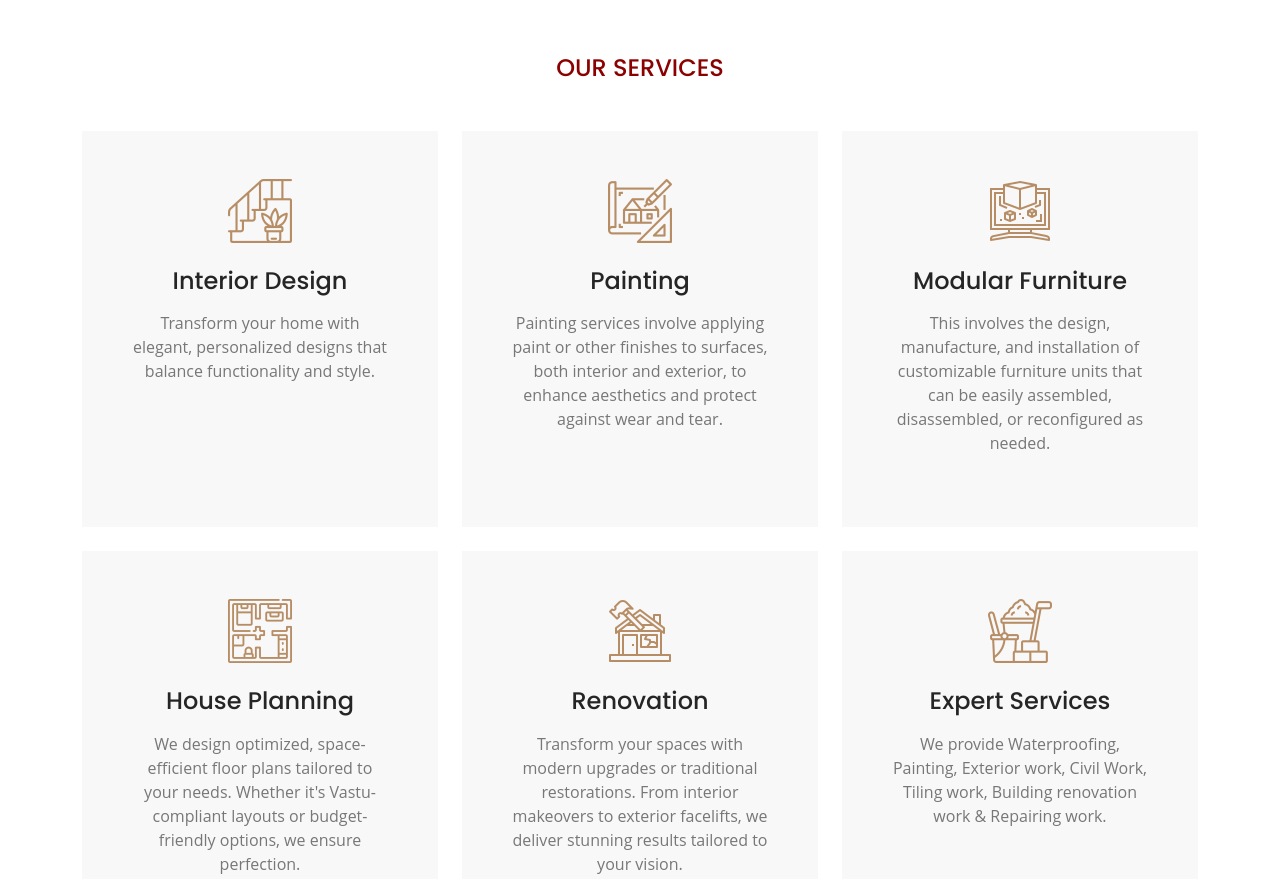
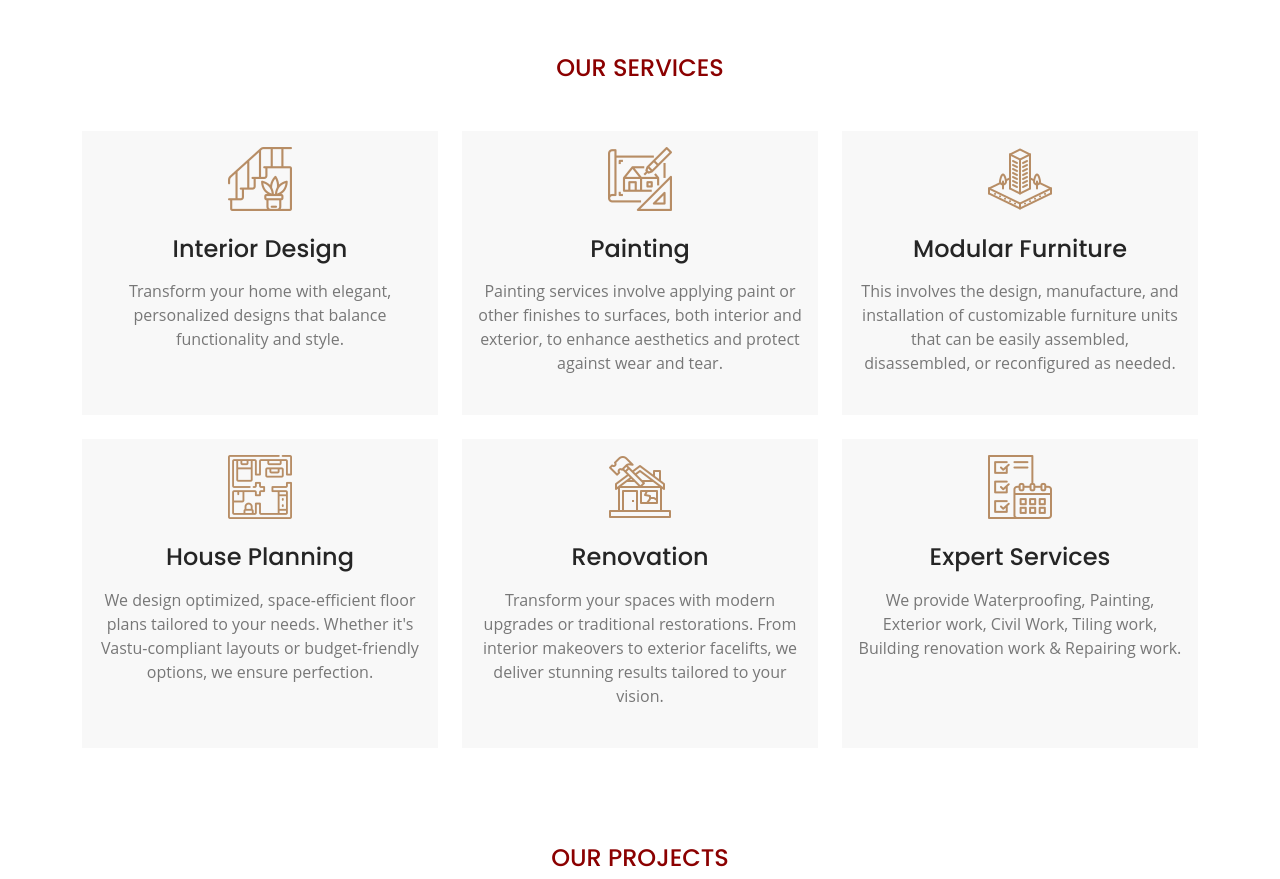
Before and after one commit to ShubhangiBagwe/newMRDesign, a plain HTML site: page frontend/index.html in a window 1280 px wide. Shown: the part 1420-2299 px from the top of the page. Drawn offline with nearby package versions, Linux system fonts and the light colour scheme; some packages are replaced by stand-ins of ours; a script that the page names is missing.

Commit message:
done about title change

```diff
--- a/frontend/index.html
+++ b/frontend/index.html
@@ -126,7 +126,7 @@
                 </div>
                 <div class="col-lg-6 wow fadeIn" data-wow-delay="0.5s">
                     <!-- <h4 class="section-title">About Us</h4> -->
-                    <h4 class="display-5 mb-4">A Creative Architecture Agency For Your Dream Home</h4>
+                    <h4 class="display-5 mb-4">A Creative And Unique Interior Design Team For Your Dream Home</h4>
                     <p><b class="text-primary">M R DESIGN STUDIO </b>was founded to offer total turnkey solutions for all
                         kinds of interiors. We have an experienced team of
                         designers to handle all the aspects of designing and a team of qualified engineers
@@ -153,7 +153,7 @@
                 <div class="col-lg-4 col-md-6 wow fadeInUp" data-wow-delay="0.1s">
                     <div class="service-item d-flex position-relative text-center h-100">
                         <img class="bg-img" src="img/service-4.jpg" alt="">
-                        <div class="service-text p-5">
+                        <div class="service-text p-3">
                             <img class="mb-4" src="img/icons/icon-8.png" alt="Icon">
                             <h4 class="mb-3">Interior Design</h4>
                             <p class="mb-4">Transform your home with elegant, personalized designs that balance
@@ -164,7 +164,7 @@
                 <div class="col-lg-4 col-md-6 wow fadeInUp" data-wow-delay="0.1s">
                     <div class="service-item d-flex position-relative text-center h-100">
                         <img class="bg-img" src="img/service-1.jpg" alt="">
-                        <div class="service-text p-5">
+                        <div class="service-text p-3">
                             <img class="mb-4" src="img/icons/icon-5.png" alt="Icon">
                             <h3 class="mb-3">Painting</h3>
                             <p class="mb-4">Painting services involve applying paint or other finishes to surfaces, both interior and exterior, to enhance aesthetics and protect against wear and tear.</p>
@@ -174,8 +174,8 @@
                 <div class="col-lg-4 col-md-6 wow fadeInUp" data-wow-delay="0.3s">
                     <div class="service-item d-flex position-relative text-center h-100">
                         <img class="bg-img" src="img/service-2.jpg" alt="">
-                        <div class="service-text p-5">
-                            <img class="mb-4" src="img/icons/icon-6.png" alt="Icon">
+                        <div class="service-text p-3">
+                            <img class="mb-4" src="img/icons/icon-1.png" alt="Icon">
                             <h3 class="mb-3">Modular Furniture</h3>
                             <p class="mb-4">This involves the design, manufacture, and installation of customizable furniture units that can be easily assembled, disassembled, or reconfigured as needed.</p>
                         </div>
@@ -184,7 +184,7 @@
                 <div class="col-lg-4 col-md-6 wow fadeInUp" data-wow-delay="0.5s">
                     <div class="service-item d-flex position-relative text-center h-100">
                         <img class="bg-img" src="img/service-3.jpg" alt="">
-                        <div class="service-text p-5">
+                        <div class="service-text p-3">
                             <img class="mb-4" src="img/icons/icon-7.png" alt="Icon">
                             <h3 class="mb-3">House Planning</h3>
                             <p class="mb-4">We design optimized, space-efficient floor plans tailored to your needs.
@@ -196,7 +196,7 @@
                 <div class="col-lg-4 col-md-6 wow fadeInUp" data-wow-delay="0.3s">
                     <div class="service-item d-flex position-relative text-center h-100">
                         <img class="bg-img" src="img/service-5.jpg" alt="">
-                        <div class="service-text p-5">
+                        <div class="service-text p-3">
                             <img class="mb-4" src="img/icons/icon-9.png" alt="Icon">
                             <h3 class="mb-3">Renovation</h3>
                             <p class="mb-4">Transform your spaces with modern upgrades or traditional restorations. From
@@ -208,8 +208,8 @@
                 <div class="col-lg-4 col-md-6 wow fadeInUp" data-wow-delay="0.5s">
                     <div class="service-item d-flex position-relative text-center h-100">
                         <img class="bg-img" src="img/service-6.jpg" alt="">
-                        <div class="service-text p-5">
-                            <img class="mb-4" src="img/icons/icon-10.png" alt="Icon">
+                        <div class="service-text p-3">
+                            <img class="mb-4" src="img/icons/icon-4.png" alt="Icon">
                             <h3 class="mb-3">Expert Services</h3>
                             <p class="mb-4">We provide Waterproofing, Painting, Exterior work, Civil Work, Tiling work, Building renovation work & Repairing work.</p>
                         </div>
@@ -260,7 +260,7 @@
                 <div class="col-lg-3 col-md-6 wow fadeInUp" data-wow-delay="0.1s">
                     <div class="team-item position-relative">
                         <div class="position-relative">
-                            <img class="img-fluid projectbox " src="img/mrimg/m3.jpg" alt="">
+                            <img class="img-fluid projectbox " src="img/newimg/ni4.jpeg" alt="">
                         </div>
                     </div>
                 </div>
```
Also changed, not shown: frontend/img/newimg/ni4.jpeg (added), 1 other file.
